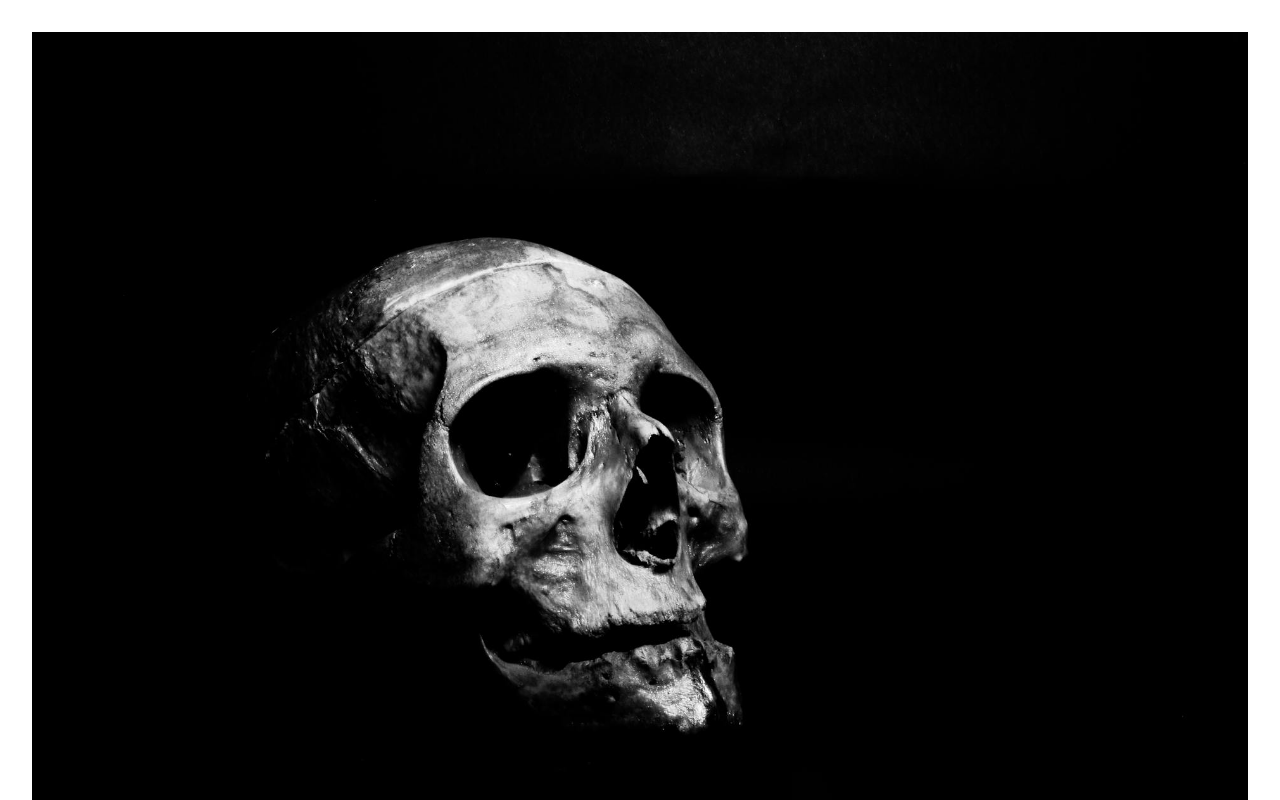
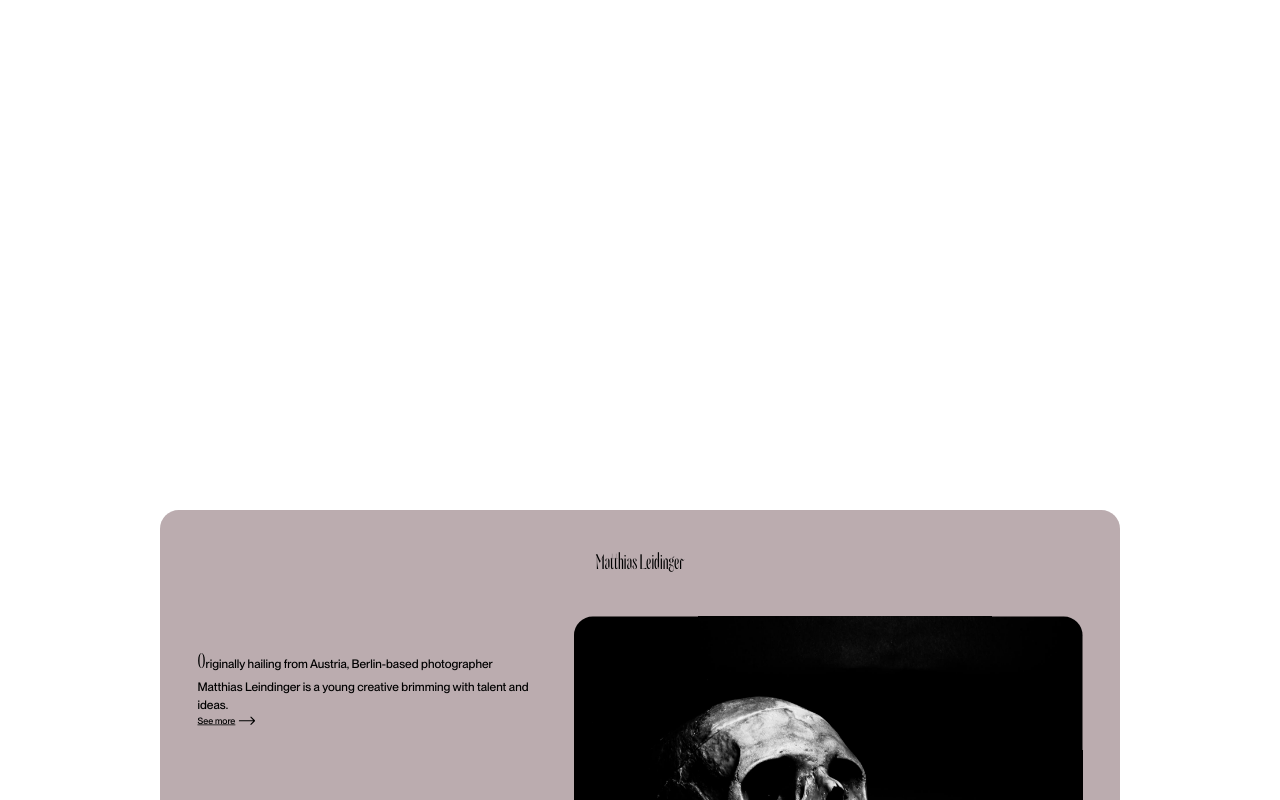
Before and after one commit to Tez-cyber/animation_lib, a React (Vite) app: page /products in a window 1280 px wide. Shown: the top 800 px of the page. Built offline with nearby package versions, Linux system fonts and the light colour scheme.

Commit message:
Completed card scrolling animation

```diff
--- a/src/components/brand_scroll_framer/card/style.module.css
+++ b/src/components/brand_scroll_framer/card/style.module.css
@@ -12,7 +12,7 @@
         position: relative;
         top: -25%;
         height: 500px;
-        width: 1000px;
+        /* width: 1000px; */
         border-radius: 25px;
         padding: 50px;
         transform-origin: top;
--- /dev/null
+++ b/src/components/brand_scroll_framer/page.module.css
@@ -0,0 +1,23 @@
+.main{
+  position: relative;
+  margin-top: 50vh;
+}
+
+@font-face {
+  font-family: 'Title';
+  src: url('/public/fonts/Neglige.otf');
+}
+@font-face {
+  font-family: 'Body';
+  src: url('/public/fonts/NeueMontreal_Medium.otf');
+}
+
+body{
+  margin: 0px;
+  font-family: 'Body';
+  margin-bottom: 100vh;
+}
+
+h2{
+  font-family: 'Title';
+}
--- a/src/main.jsx
+++ b/src/main.jsx
@@ -1,6 +1,6 @@
 import { StrictMode } from 'react'
 import { createRoot } from 'react-dom/client'
-import App from "./components/brand_scroll_gsap/App"
+import App from "./components/brand_scroll_framer/App"
 import './index.css'
 import { BrowserRouter as Router } from 'react-router-dom'
 
```
Also changed, not shown: src/components/brand_scroll_framer/App.jsx (renamed from src/components/brand_scroll_framer/page.jsx, +14 -5 lines).
